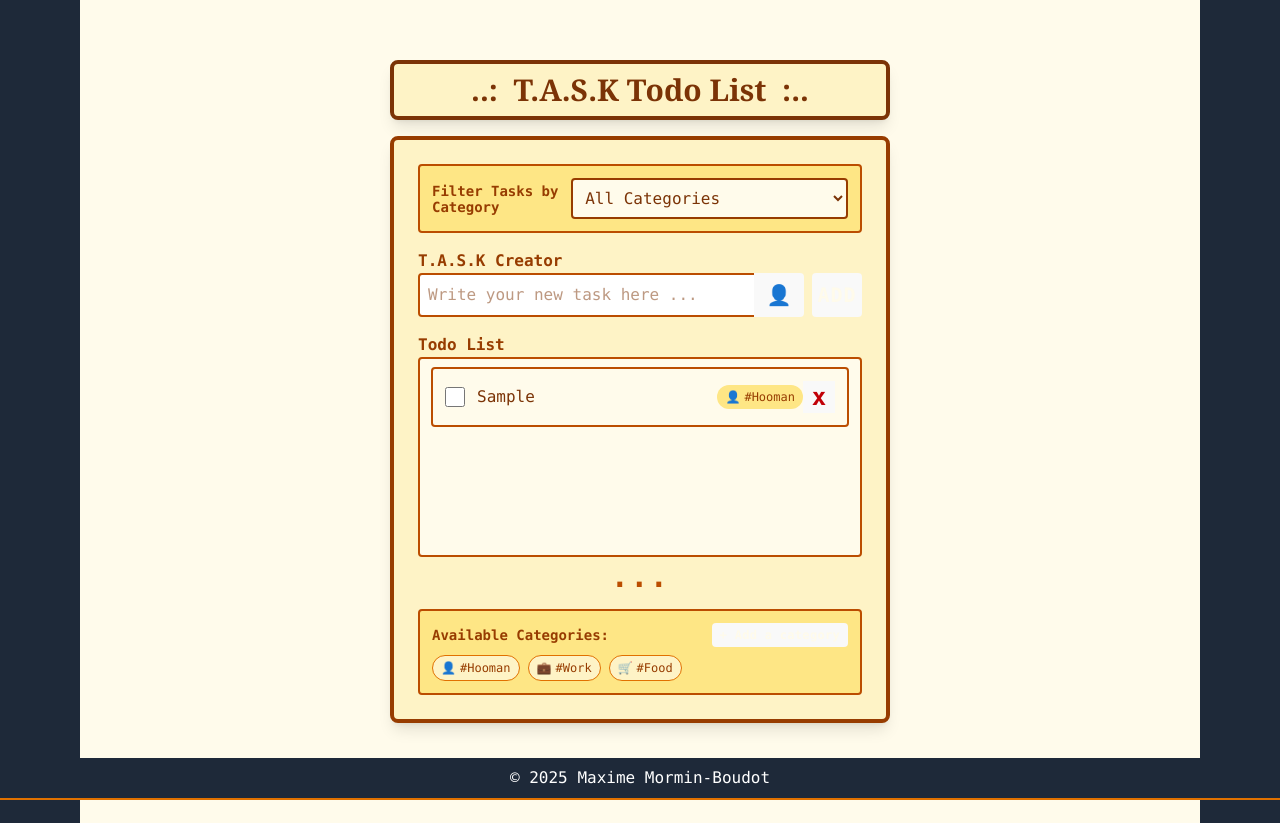
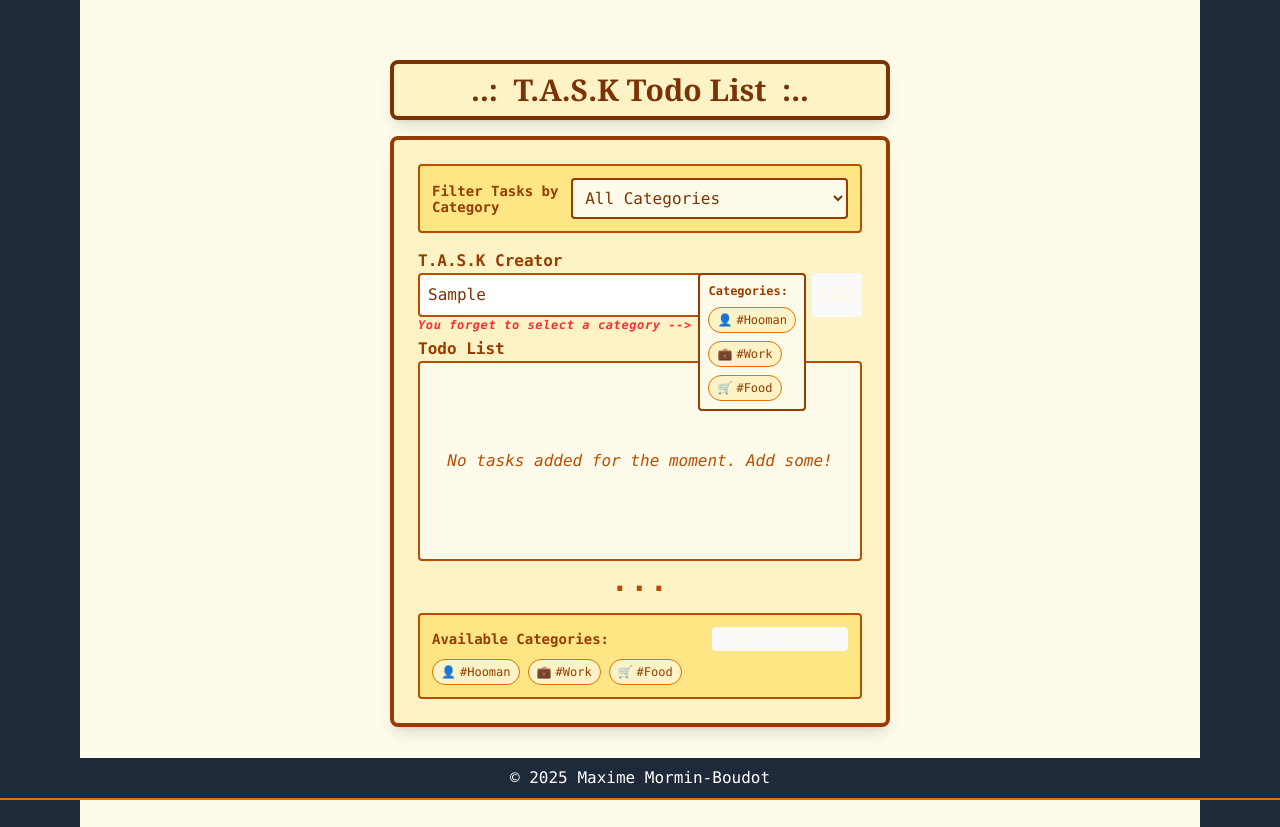
Before and after one commit to mMormin/todo-front, a React (Vite) app: page / in a window 1280 px wide. Both pictures are taken after typing "Sample" into the empty fields and a click on the button "ADD". Built offline with nearby package versions, Linux system fonts and the light colour scheme.

Commit message:
feat: framer and yup addition

```diff
--- a/package.json
+++ b/package.json
@@ -15,10 +15,12 @@
     "@emoji-mart/react": "^1.1.1",
     "@tailwindcss/vite": "^4.1.3",
     "emoji-mart": "^5.6.0",
+    "framer-motion": "^12.6.3",
     "react": "^19.0.0",
     "react-dom": "^19.0.0",
     "tailwindcss": "^4.1.3",
     "typescript": "^5.8.3",
+    "yup": "^1.6.1",
     "zustand": "^5.0.3"
   },
   "devDependencies": {
--- a/src/components/Main.tsx
+++ b/src/components/Main.tsx
@@ -3,13 +3,14 @@ import Categories from "./elements/CategoriesList";
 import TasksList from "./elements/TasksList";
 import EmojiPicker from "./elements/EmojiPicker";
 import CategoryFilter from "./elements/CategoryFilter";
-import { useTasks } from "../hooks/useTask";
-import { useCategories } from "../hooks/useCategory";
 import { handleKeyPress } from "../utils/keyboard";
 import { getCategoryEmoji } from "../utils/category";
 import { Category, Task } from "../types";
 import { useTaskStore } from "../store/useTaskStore";
 import { useCategoryStore } from "../store/useCategoryStore";
+import { taskInputSchema } from "../validation/taskSchema";
+import { AnimatePresence, motion } from "framer-motion";
+import { ValidationError } from "yup";
 
 const Main: React.FC = () => {
   // Stored Tasks States
@@ -43,6 +44,7 @@ const Main: React.FC = () => {
   );
   const [showCategoryInput, setShowCategoryInput] = useState<boolean>(false);
   const [filterCategoryId, setFilterCategoryId] = useState<string | null>(null);
+  const [taskErrorMessage, setTaskErrorMessage] = useState<string | null>(null);
 
   // Refs
   const categoriesMenuRef = useRef<HTMLDivElement>(null);
@@ -51,10 +53,21 @@ const Main: React.FC = () => {
     return getCategoryById(task.categoryId) || getDefaultCategory();
   };
 
-  const handleAddTask = () => {
-    if (input.trim()) {
+  const handleAddTask = async () => {
+    try {
+      await taskInputSchema.validate({ input });
+      if (!selectedCategoryId) {
+        setTaskErrorMessage("You forget to select a category -->");
+        setShowCategories(true);
+        return;
+      }
       addTask(input, selectedCategoryId || getDefaultCategory().id);
       setInput("");
+      setTaskErrorMessage(null);
+    } catch (err) {
+      if (err instanceof ValidationError) {
+        setTaskErrorMessage(err.message);
+      }
     }
   };
 
@@ -136,6 +149,7 @@ const Main: React.FC = () => {
       />
 
       {/* ADD NEW TASK */}
+      <div>
         <section className="flex flex-col">
           <label htmlFor="taskInput" className="text-amber-800 font-bold">
             T.A.S.K Creator
@@ -155,7 +169,7 @@ const Main: React.FC = () => {
             <div className="relative flex flex-col lg:flex-row gap-2 w-full lg:w-auto mt-2 lg:mt-0">
               <button
                 onClick={() => setShowCategories(!showCategories)}
-              className="lg:w-[50px] max-w-full flex justify-center items-center lg:text-xl font-bold bg-amber-700 lg:-ml-1 group text-amber-50 px-4 h-10 lg:h-auto rounded lg:rounded-l-none hover:bg-amber-900 transition cursor-pointer leading-none"
+                className="lg:w-[50px] max-w-full flex justify-center items-center text-xl lg:text-sm font-bold bg-amber-700 lg:-ml-1 group text-amber-50 px-4 h-10 lg:h-auto rounded lg:rounded-l-none hover:bg-amber-900 transition cursor-pointer leading-none"
               >
                 <span className="group-hover:scale-80 transition-transform duration-300 ease-in-out">
                   {getCategoryEmoji(
@@ -177,32 +191,57 @@ const Main: React.FC = () => {
 
               {/* CATEGORY SELECTION SUBMENU */}
               {showCategories && (
-              <div
+                <motion.div
                   ref={categoriesMenuRef}
-                className="-left-1 p-2 bg-amber-50 border-2 border-amber-800 rounded mb-2 flex flex-wrap gap-2 absolute"
+                  className="right-14 p-2 bg-amber-50 border-2 border-amber-800 rounded mb-2 flex flex-wrap gap-2 absolute"
+                  initial={{ opacity: 0, y: 0 }}
+                  animate={{ opacity: 1, y: 0 }}
+                  exit={{ opacity: 0, y: -10 }}
+                  transition={{ duration: 0.3 }}
                 >
-                <p className="text-xs font-bold text-amber-800">Categories:</p>
+                  <p className="text-xs font-bold text-amber-800">
+                    Categories:
+                  </p>
                   <Categories
                     categories={categories}
                     onSelectCategory={handleSelectCategory}
                   />
-              </div>
+                </motion.div>
               )}
             </div>
+          </div>
+
+          <div className="h-5">
+            <AnimatePresence>
+              {taskErrorMessage && (
+                <motion.p
+                  initial={{ opacity: 0, y: -10 }}
+                  animate={{ opacity: 1, y: 0 }}
+                  exit={{ opacity: 0, y: -5 }}
+                  transition={{ duration: 0.1 }}
+                  className="text-red-500 text-xs font-bold tracking-wider italic"
+                >
+                  {taskErrorMessage}
+                </motion.p>
+              )}
+            </AnimatePresence>
           </div>
         </section>
 
         {/* TASKS LIST */}
         <TasksList
-        tasks={filterCategoryId ? getTasksByCategory(filterCategoryId) : tasks}
+          tasks={
+            filterCategoryId ? getTasksByCategory(filterCategoryId) : tasks
+          }
           toggleComplete={toggleComplete}
           getCategoryForTask={getCategoryForTask}
           onDeleteTask={handleDeleteTask}
         />
+      </div>
 
       {/* SEPARATOR */}
       <section className="w-full flex justify-center items-center text-center h-5 text-3xl font-bold leading-3 tracking-wider text-amber-700">
-        <p className="pb-3">...</p>
+        <span className="pb-3">...</span>
       </section>
 
       {/* CATEGORIES LIST */}
--- a/src/hooks/useCategory.tsx
+++ /dev/null
@@ -1,64 +0,0 @@
-import { useState } from "react";
-import {
-  findCategoryById,
-  getDefaultCategory as getFirstCategory,
-} from "../utils/category";
-import { Category } from "../types";
-
-export const useCategories = (initialCategories: Category[] = []) => {
-  const [categories, setCategories] = useState<Category[]>(
-    initialCategories.length > 0
-      ? initialCategories
-      : [
-          { id: "1", name: "Hooman", emoji: "👤" },
-          { id: "2", name: "Work", emoji: "💼" },
-          { id: "3", name: "Food", emoji: "🛒" },
-        ]
-  );
-
-  const addCategory = (name: string, emoji: string): Category => {
-    const newCategory: Category = {
-      id: Date.now().toString(),
-      name: name.trim() || `Default Category ${categories.length + 1}`,
-      emoji: emoji || "😃",
-    };
-
-    setCategories((prevCategories) => [...prevCategories, newCategory]);
-    return newCategory;
-  };
-
-  const deleteCategory = (id: string): void => {
-    setCategories((prevCategories) =>
-      prevCategories.filter((cat) => cat.id !== id)
-    );
-  };
-
-  const getCategoryById = (id: string | null): Category | undefined => {
-    return findCategoryById(categories, id);
-  };
-
-  const updateCategory = (
-    id: string,
-    updates: Partial<Omit<Category, "id">>
-  ): void => {
-    setCategories((prevCategories) =>
-      prevCategories.map((cat) =>
-        cat.id === id ? { ...cat, ...updates } : cat
-      )
-    );
-  };
-
-  const getDefaultCategory = (): Category => {
-    return getFirstCategory(categories);
-  };
-
-  return {
-    categories,
-    addCategory,
-    deleteCategory,
-    getCategoryById,
-    updateCategory,
-    getDefaultCategory,
-    setCategories,
-  };
-};
--- a/src/hooks/useTask.tsx
+++ /dev/null
@@ -1,68 +0,0 @@
-import { useState } from "react";
-import { parseTaskText } from "../utils/task";
-import { Task } from "../types";
-
-export const useTasks = (initialTasks: Task[] = []) => {
-  const [tasks, setTasks] = useState<Task[]>(initialTasks);
-
-  const addTask = (text: string, categoryId: string): void => {
-    if (!text.trim()) return;
-
-    const { text: taskText } = parseTaskText(text);
-
-    const newTask: Task = {
-      id: Date.now(),
-      text: taskText,
-      categoryId,
-      completed: false,
-    };
-
-    setTasks((prevTasks) => [...prevTasks, newTask]);
-  };
-
-  const toggleComplete = (id: number): void => {
-    setTasks((prevTasks) =>
-      prevTasks.map((todo) =>
-        todo.id === id ? { ...todo, completed: !todo.completed } : todo
-      )
-    );
-  };
-
-  const removeTaskById = (taskId: number) => {
-    setTasks((prevTasks) => prevTasks.filter((task) => task.id !== taskId));
-  };
-
-  const removeTasksByCategory = (categoryId: string): void => {
-    setTasks((prevTasks) =>
-      prevTasks.filter((task) => task.categoryId !== categoryId)
-    );
-  };
-
-  const getTasksByCategory = (categoryId: string | null): Task[] => {
-    return categoryId
-      ? tasks.filter((task) => task.categoryId === categoryId)
-      : tasks;
-  };
-
-  const updateTask = (id: number, updates: Partial<Omit<Task, "id">>): void => {
-    setTasks((prevTasks) =>
-      prevTasks.map((task) => (task.id === id ? { ...task, ...updates } : task))
-    );
-  };
-
-  const deleteTask = (id: number): void => {
-    setTasks((prevTasks) => prevTasks.filter((task) => task.id !== id));
-  };
-
-  return {
-    tasks,
-    addTask,
-    toggleComplete,
-    removeTaskById,
-    removeTasksByCategory,
-    getTasksByCategory,
-    updateTask,
-    deleteTask,
-    setTasks,
-  };
-};
--- a/src/store/useCategoryStore.tsx
+++ b/src/store/useCategoryStore.tsx
@@ -62,7 +62,7 @@ export const useCategoryStore = create<CategoryState>()(
       },
     }),
     {
-      name: "category-store",
+      name: "categories",
     }
   )
 );
--- a/src/store/useTaskStore.tsx
+++ b/src/store/useTaskStore.tsx
@@ -81,7 +81,7 @@ export const useTaskStore = create<TaskState>()(
       },
     }),
     {
-      name: "task-store",
+      name: "tasks",
     }
   )
 );
--- /dev/null
+++ b/src/validation/taskSchema.tsx
@@ -0,0 +1,9 @@
+import * as yup from "yup";
+
+export const taskInputSchema = yup.object().shape({
+  input: yup
+    .string()
+    .trim()
+    .required(":o You forget to write your task!")
+    .min(2, "Task must contain at least two characters ^^'"),
+});
```
Also changed, not shown: 1 other file (tests, documents, lock files or other folders). Lines whose indentation alone changed are shown as unchanged.
